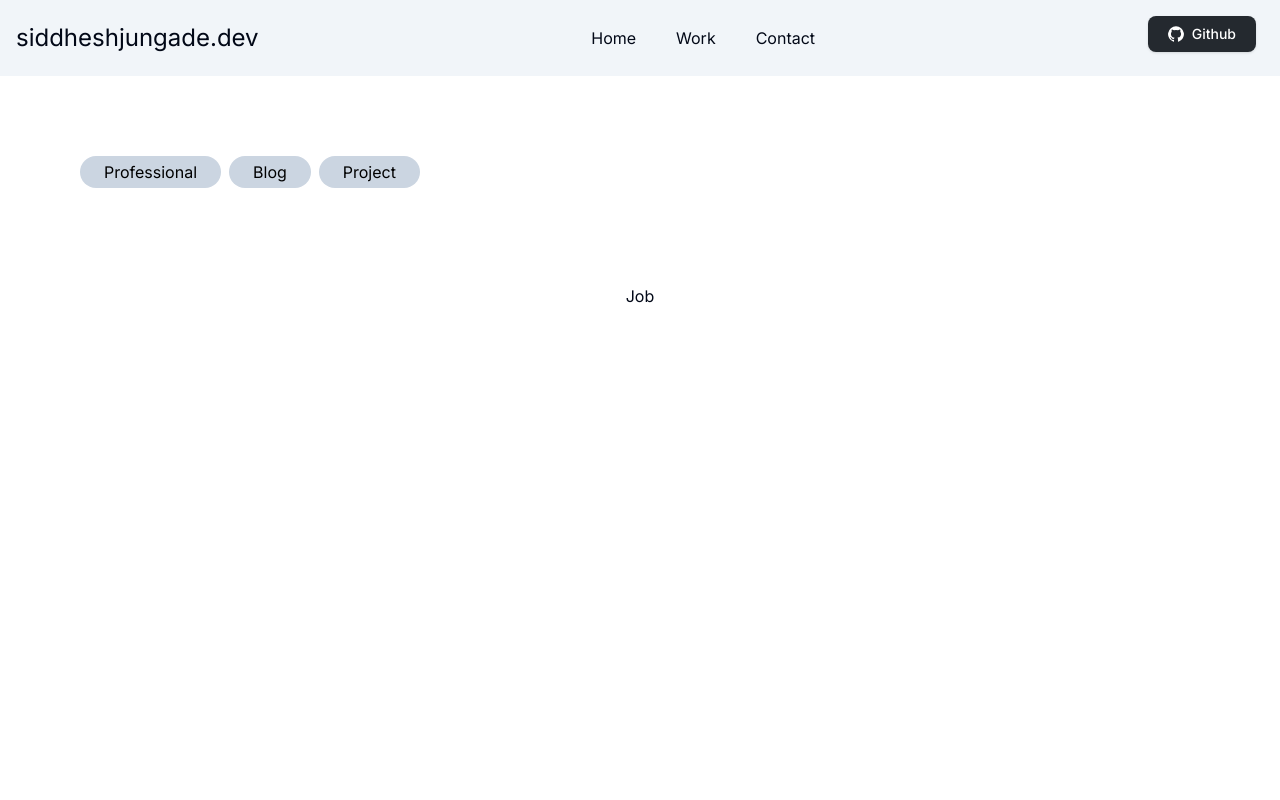
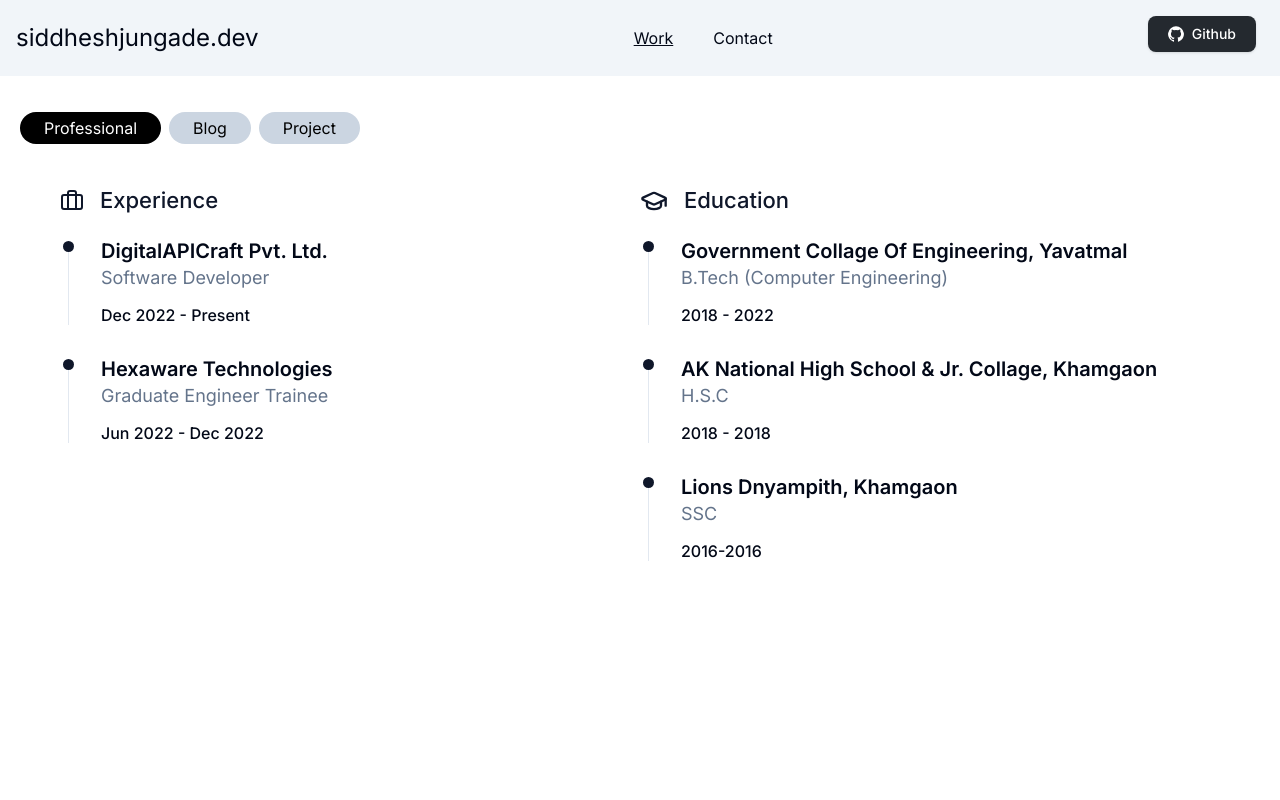
Before and after one commit to siddheshJungade/portfolio, a Next.js app in the folder web/: page /work/professional in a window 1280 px wide. Shown: the top 800 px of the page. Built offline with nearby package versions, Linux system fonts and the light colour scheme.

Commit message:
add contact form
Signed-off-by: siddheshjungade007 <siddheshshaym.j@digitalapicraft.com>

```diff
--- a/web/package.json
+++ b/web/package.json
@@ -32,6 +32,7 @@
     "react-countup": "^6.5.3",
     "react-dom": "^18",
     "react-icons": "^5.2.1",
+    "react-loader-spinner": "^6.1.6",
     "recoil": "^0.7.7",
     "recoil-persist": "^5.1.0",
     "swiper": "^11.1.4",
--- a/web/src/app/(dashboard)/work/layout.tsx
+++ b/web/src/app/(dashboard)/work/layout.tsx
@@ -1,4 +1,6 @@
+"use client"
 import Link from "next/link";
+import { usePathname } from "next/navigation";
 
 const workCategory = [
   {
@@ -19,15 +21,21 @@ export default function WorkPageLayout({
 }: Readonly<{
   children: React.ReactNode;
 }>) {
+  const pathName = usePathname();
+
   return (
     <>
-      <main className="flex w-full min-h-screen items-start justify-start p-10 md:p-20">
+      <main className="flex w-full min-h-screen items-start justify-start p-5">
         <div className="w-full">
-          <div className="flex justify-center md:justify-start gap-2">
+          <div className="flex justify-center md:justify-start gap-2 mt-4">
             {workCategory.map((item, idx) => (
               <Link
                 key={idx}
-                className="rounded-full px-6 py-1 bg-[#cbd5e1] hover:bg-primary text-black hover:text-white"
+                className={`rounded-full px-6 py-1 hover:bg-primary hover:text-white ${
+                  pathName.includes(item.link.replace(".",""))
+                    ? `bg-black text-white disable `
+                    : `bg-[#cbd5e1] text-black`
+                }`}
                 href={item.link}
               >
                 {item.name}
@@ -36,7 +44,6 @@ export default function WorkPageLayout({
           </div>
           {children}
         </div>
-
       </main>
     </>
   );
--- a/web/src/app/(dashboard)/work/professional/page.tsx
+++ b/web/src/app/(dashboard)/work/professional/page.tsx
@@ -1,25 +1,13 @@
 "use client";
 import { ContactForm } from "@/components/custom/contact-form";
+import { Qualification } from "@/components/custom/qualification";
 import { Button } from "@/components/ui/button";
 
-const workCategory = [
-  {
-    name: "Professional",
-    link: "",
-  },
-  {
-    name: "Blog",
-    link: "",
-  },
-  {
-    name: "Project",
-    link: "",
-  },
-];
+
 export default function Work() {
   return (
-    <main className="flex min-h-screen items-start justify-center p-24">
-      Job
+    <main className="flex min-h-screen items-start justify-center p-10">
+      <Qualification />
     </main>
   );
 }
--- a/web/src/app/(dashboard)/work/project/page.tsx
+++ b/web/src/app/(dashboard)/work/project/page.tsx
@@ -1,5 +1,6 @@
 "use client";
 import { ContactForm } from "@/components/custom/contact-form";
+import { LOADER } from "@/components/custom/loader";
 import Projects from "@/components/custom/projects";
 import { Button } from "@/components/ui/button";
 
@@ -19,8 +20,8 @@ const workCategory = [
 ];
 export default function Work() {
   return (
-    <main className="flex min-h-screen min-w-screen items-start justify-center ">
-      <Projects />
+    <main className="flex min-h-screen min-w-screen items-start justify-center">
+       <Projects />
     </main>
   );
 }
--- a/web/src/components/custom/blog-list.tsx
+++ b/web/src/components/custom/blog-list.tsx
@@ -4,6 +4,7 @@ import { Card, CardContent, CardFooter, CardHeader } from "../ui/card";
 import { Button } from "../ui/button";
 import Image from "next/image";
 import { PaginationGroup } from "./pagination";
+import { LOADER } from "./loader";
 const Blog = () => {
   const [posts, setPosts] = useState<null | { publication: any }>(null);
   const [previousCourser, setPreviousCourser] = useState<string>("");
@@ -44,7 +45,7 @@ const Blog = () => {
     fetchPosts("");
   }, [previousCourser]);
 
-  return (
+  return posts ? (
     <div className="w-full grid gap-y-7">
       <div className="technology w-full justify-center grid grid-cols-1 md:grid-cols-2 xl:grid-cols-4 gap-2 mt-6">
         {posts &&
@@ -79,6 +80,8 @@ const Blog = () => {
       </div>
       <PaginationGroup onClickPrevious={() => {}} onClickNext={() => {}} />
     </div>
+  ) : (
+    <LOADER />
   );
 };
 
--- a/web/src/components/custom/contact-form.tsx
+++ b/web/src/components/custom/contact-form.tsx
@@ -1,6 +1,7 @@
+"use client";
 import { Input } from "../ui/input";
 import { Button } from "@/components/ui/button";
-import { useToast } from "@/components/ui/use-toast";
+import { toast, useToast } from "@/components/ui/use-toast";
 import { Textarea } from "../ui/textarea";
 import Script from "next/script";
 
@@ -34,7 +35,8 @@ export const ContactForm = () => {
 
   return (
     <>
-      {/* <form className="w-full grid gap-4">
+      <div className="w-full h-full flex mt-6 content-center justify-center">
+        <form className="w-full h-full md:w-[50%] grid gap-4">
           {inputFieldList.map((field, idx) => (
             <Input
               key={field.name}
@@ -55,9 +57,9 @@ export const ContactForm = () => {
           >
             Submit
           </Button>
-      </form> */}
-
-      <div
+        </form>
+      </div>
+      {/* <div
           className="calendly-inline-widget w-screen h-screen"
           data-url={`https://calendly.com/siddheshjungade/30min?hide_landing_page_details=${showDetails}&hide_gdpr_banner=${showCookies}`}
           style={{
@@ -69,7 +71,7 @@ export const ContactForm = () => {
         type="text/javascript"
         src="https://assets.calendly.com/assets/external/widget.js"
         async
-      ></Script>
+      ></Script> */}
     </>
   );
 };
--- a/web/src/components/custom/hero.tsx
+++ b/web/src/components/custom/hero.tsx
@@ -15,7 +15,7 @@ import AboutNavbar from "./about-nav-bar";
 export const Hero = () => {
   return (
     <>
-      <section className="py-5 h-full bg-hero bg-no-repeat bg-bottom bg-cover dark:bg-none">
+      <section className="py-2 h-full bg-hero bg-no-repeat bg-bottom bg-cover dark:bg-none">
         <div className="w-full container mx-auto">
           <div className="flex flex-col xl:flex-row justify-center md:justify-start gap-10">
             {/* text  */}
--- /dev/null
+++ b/web/src/components/custom/loader.tsx
@@ -0,0 +1,10 @@
+import { InfinitySpin } from 'react-loader-spinner'
+
+
+
+export const LOADER = () => (
+  <InfinitySpin
+    width="200"
+    color="#000000"
+  />
+);
--- a/web/src/components/custom/navigation-bar.tsx
+++ b/web/src/components/custom/navigation-bar.tsx
@@ -1,12 +1,9 @@
 "use client";
 import Link from "next/link";
 import { Button } from "../ui/button";
+import { usePathname } from "next/navigation";
 
 const menuItems = [
-  {
-    name: "Home",
-    route: "/",
-  },
   {
     name: "Work",
     route: "/work/blog",
@@ -18,8 +15,9 @@ const menuItems = [
 ];
 
 export const NavigationBar = () => {
+  const pathName = usePathname()
   return (
-    <nav className="p-4 bg-slate-100">
+    <nav className="w-[100%] p-4 bg-slate-100">
       <div className="max-w-7xl mx-auto">
         <div className="flex flex-col gap-5 md:flex-row items-center justify-between">
           <div className="flex items-center text-2xl">
@@ -29,7 +27,7 @@ export const NavigationBar = () => {
             <ul className="flex  items-center space-x-10">
               {menuItems.map((item, idx) => (
                 <li key={idx}>
-                  <Link href={item.route}>{item.name}</Link>
+                  <Link href={item.route} className={ pathName.includes(item.route.replace("/blog","")) ? `disable underline`: ``}>{item.name}</Link>
                 </li>
               ))}
             </ul>
--- a/web/src/components/custom/projects.tsx
+++ b/web/src/components/custom/projects.tsx
@@ -2,6 +2,7 @@
 import { useState, useEffect, useRef, useCallback } from "react";
 import { Card, CardContent, CardFooter, CardHeader } from "../ui/card";
 import { Button } from "../ui/button";
+import { LOADER } from "./loader";
 
 const Projects = () => {
   const [projects, setProjects] = useState<any>(null);
@@ -24,10 +25,9 @@ const Projects = () => {
     fetchProjects();
   }, []);
 
-  return (
+  return projects? (
     <div className="w-full justify-center grid grid-cols-1 md:grid-cols-2 xl:grid-cols-4 gap-2  mt-12">
-      {projects &&
-        projects?.items?.map((project: any, _idx: number) => {
+      {projects?.items?.map((project: any, _idx: number) => {
         return (
           <Card className=" grid w-full" key={_idx}>
             <CardHeader color="" className=" font-bold text-lg">
@@ -40,11 +40,11 @@ const Projects = () => {
               <Button
                 className="gap-x-2 text-white bg-[#24292F] hover:bg-[#24292F]/90 focus:ring-4 focus:outline-none focus:ring-[#24292F]/50 font-medium rounded-lg text-sm text-center inline-flex items-center dark:focus:ring-gray-500 dark:hover:bg-[#050708]/30"
                 onClick={() =>
-                    window.open(projects.html_url, "_blank", "noopener")
+                  window.open(project.html_url, "_blank", "noopener")
                 }
               >
                 <i className="fa fa-brands fa-github"></i>
-                  Repo
+                Repository
               </Button>
               <Button
                 className="gap-x-2 bg-transparent text-gray-800 border-gray-400 border hover:bg-gray-100 rounded-lg"
@@ -53,13 +53,15 @@ const Projects = () => {
                 }}
               >
                 <i className="fa fa-globe"></i>
-                  View
+                Live
               </Button>
             </CardFooter>
           </Card>
         );
       })}
     </div>
+  ) : (
+    <LOADER />
   );
 };
 
--- /dev/null
+++ b/web/src/components/custom/qualification.tsx
@@ -0,0 +1,127 @@
+import {
+  User2,
+  MailIcon,
+  HomeIcon,
+  PhoneCall,
+  GraduationCap,
+  Calendar,
+  Briefcase,
+} from "lucide-react";
+
+const qualificationData = [
+  {
+    title: "education",
+    data: [
+      {
+        university: "Government Collage Of Engineering, Yavatmal",
+        qualification: "B.Tech (Computer Engineering)",
+        years: "2018 - 2022",
+      },
+      {
+        university: "AK National High School & Jr. Collage, Khamgaon",
+        qualification: "H.S.C",
+        years: "2018 - 2018",
+      },
+      {
+        university: "Lions Dnyampith, Khamgaon",
+        qualification: "SSC",
+        years: "2016-2016",
+      },
+    ],
+  },
+
+  {
+    title: "experience",
+    data: [
+      {
+        company: "DigitalAPICraft Pvt. Ltd.",
+        role: "Software Developer",
+        years: "Dec 2022 - Present",
+      },
+
+      {
+        company: "Hexaware Technologies",
+        role: "Graduate Engineer Trainee",
+        years: "Jun 2022 - Dec 2022 ",
+      }
+    ],
+  },
+];
+export const Qualification = () => {
+  const getData = (arr: any, title: string) => {
+    return arr.find((item: any) => item.title === title);
+  };
+  return (
+    <div className="w-full">
+      {/* experience and education wrapper  */}
+      <div className="grid md:grid-cols-2 gap-y-8">
+        {/* experience  */}
+        <div className="flex flex-col gap-y-6">
+          <div className="flex gap-x-4 items-center text-[22px] text-primary">
+            <Briefcase />
+            <h4 className="capitalize font-medium">
+              {getData(qualificationData, "experience").title}
+            </h4>
+          </div>
+          {/* list  */}
+          <div className="flex flex-col gap-y-8">
+            {getData(qualificationData, "experience").data.map(
+              (item: any, index: number) => {
+                const { company, role, years } = item;
+                return (
+                  <div className="flex gap-x-8 group" key={index}>
+                    <div className="h-[84px] w-[1px] bg-border relative ml-2">
+                      <div className="w-[11px] h-[11px] rounded-full bg-primary absolute -left-[5px] group-hover:translate-y-[84px] transition-all duration-500"></div>
+                    </div>
+                    <div>
+                      <div className=" font-semibold text-xl leading-none mb-2">
+                        {company}
+                      </div>
+                      <div className="text-lg leading-none text-muted-foreground mb-4">
+                        {role}
+                      </div>
+                      <div className="text-base font-medium">{years}</div>
+                    </div>
+                  </div>
+                );
+              }
+            )}
+          </div>
+        </div>
+        {/* education  */}
+        <div className="flex flex-col gap-y-6">
+          <div className="flex gap-x-4 items-center text-[22px] text-primary">
+            <GraduationCap size={28} />
+            <h4 className="capitalize font-medium">
+              {getData(qualificationData, "education").title}
+            </h4>
+          </div>
+          {/* list  */}
+          <div className="flex flex-col gap-y-8">
+            {getData(qualificationData, "education").data.map(
+              (item: any, index: number) => {
+                const { university, qualification, years } = item;
+                return (
+                  <div className="flex gap-x-8 group" key={index}>
+                    <div className="h-[84px] w-[1px] bg-border relative ml-2">
+                      <div className="w-[11px] h-[11px] rounded-full bg-primary absolute -left-[5px] group-hover:translate-y-[84px] transition-all duration-500"></div>
+                    </div>
+                    <div>
+                      <div className=" font-semibold text-xl leading-none mb-2">
+                        {university}
+                      </div>
+                      <div className="text-lg leading-none text-muted-foreground mb-4">
+                        {qualification}
+                      </div>
+                      <div className="text-base font-medium">{years}</div>
+                    </div>
+                  </div>
+                );
+              }
+            )}
+          </div>
+        </div>
+      </div>
+    </div>
+  );
+};
```
Also changed, not shown: 1 other file (tests, documents, lock files or other folders). Lines whose indentation alone changed are shown as unchanged.
